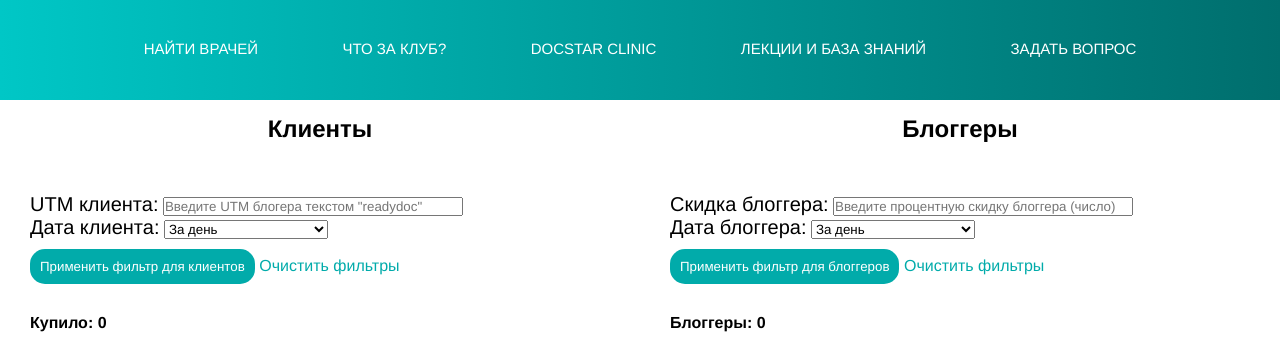
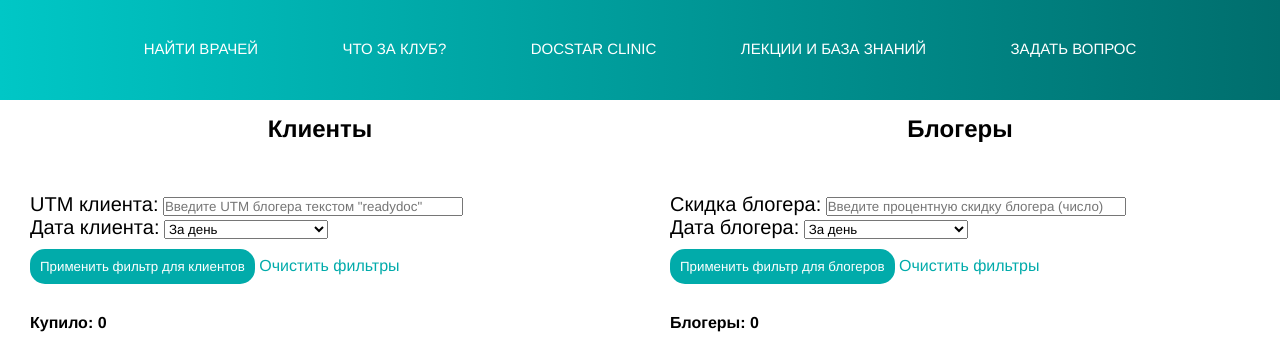
Before and after one commit to it-chep/docstar_site, a Django app: page /vpn/get_statistic_all/ in a window 1280 px wide. Shown: the top 362 px of the page. Run offline with Django 4.2, Linux system fonts and the light colour scheme; data that the repository does not hold is empty; parts of the project's set-up code (start-up, migrations or seed data) failed here and were passed over.

Commit message:
Блоггер убрана г

```diff
--- a/templates/vpn/all_statistic.html
+++ b/templates/vpn/all_statistic.html
@@ -35,15 +35,15 @@
         </table>
     </div>
     <div style="float: left; width: 50%;">
-        <h2>Блоггеры</h2>
+        <h2>Блогеры</h2>
         <form method="get">
             {{ blogger_filter_form.as_p }}
             <input type="hidden" name="client_date" value="{{ request.GET.client_date }}">
             <input type="hidden" name="client_utm" value="{{ request.GET.client_utm }}">
-            <button class="filter_vpn" type="submit">Применить фильтр для блоггеров</button>
+            <button class="filter_vpn" type="submit">Применить фильтр для блогеров</button>
             <a href="?">Очистить фильтры</a>
         </form>
-        <h4>Блоггеры: {{ bloggers.count }}</h4>
+        <h4>Блогеры: {{ bloggers.count }}</h4>
         <table border="1">
             <tr>
                 <th>Имя Блогера</th>
--- a/vpn/forms.py
+++ b/vpn/forms.py
@@ -18,7 +18,7 @@ class ClientFilterForm(forms.Form):
 
 class BloggerFilterForm(forms.Form):
     blogger_discount = forms.IntegerField(
-        required=False, label='Скидка блоггера',
-        widget=forms.TextInput(attrs={'placeholder': 'Введите процентную скидку блоггера (число)'})
+        required=False, label='Скидка блогера',
+        widget=forms.TextInput(attrs={'placeholder': 'Введите процентную скидку блогера (число)'})
     )
-    blogger_date = forms.ChoiceField(choices=DATE_CHOICES, required=False, label='Дата блоггера')
+    blogger_date = forms.ChoiceField(choices=DATE_CHOICES, required=False, label='Дата блогера')
--- a/vpn/models.py
+++ b/vpn/models.py
@@ -41,7 +41,7 @@ class Client(models.Model):
     gk_id = models.BigIntegerField(verbose_name="GetCourse_id", blank=False, unique=True)
     registration_date_time = models.DateTimeField(verbose_name="Дата регистрации", default=timezone.now)
     utm = models.ForeignKey('UTM', on_delete=models.CASCADE, verbose_name='UTM-метка', null=True, blank=True)
-    blogger = models.ForeignKey('Blogger', on_delete=models.CASCADE, verbose_name='Блоггер', null=True, blank=True)
+    blogger = models.ForeignKey('Blogger', on_delete=models.CASCADE, verbose_name='Блогер', null=True, blank=True)
 
     def __str__(self):
         return self.name
--- a/vpn/views.py
+++ b/vpn/views.py
@@ -68,7 +68,7 @@ def get_statistic_all_vpn(request: HttpRequest):
     if client_utm_param:
         clients = clients.filter(utm=UTM.objects.filter(name=client_utm_param).first())
 
-    # Фильтр по скидке блоггера
+    # Фильтр по скидке блогера
     blogger_discount_param = request.GET.get('blogger_discount')
     if blogger_discount_param != "" and blogger_discount_param is not None:
         try:
@@ -79,7 +79,7 @@ def get_statistic_all_vpn(request: HttpRequest):
     if blogger_discount_param:
         bloggers = bloggers.filter(discount=blogger_discount_param)
 
-    # Фильтр по дате блоггера
+    # Фильтр по дате блогера
     blogger_date_param = request.GET.get('blogger_date')
     if blogger_date_param:
         bloggers = filter_date_from_param(blogger_date_param, bloggers)
```
Also changed, not shown: vpn/migrations/0001_initial.py.
